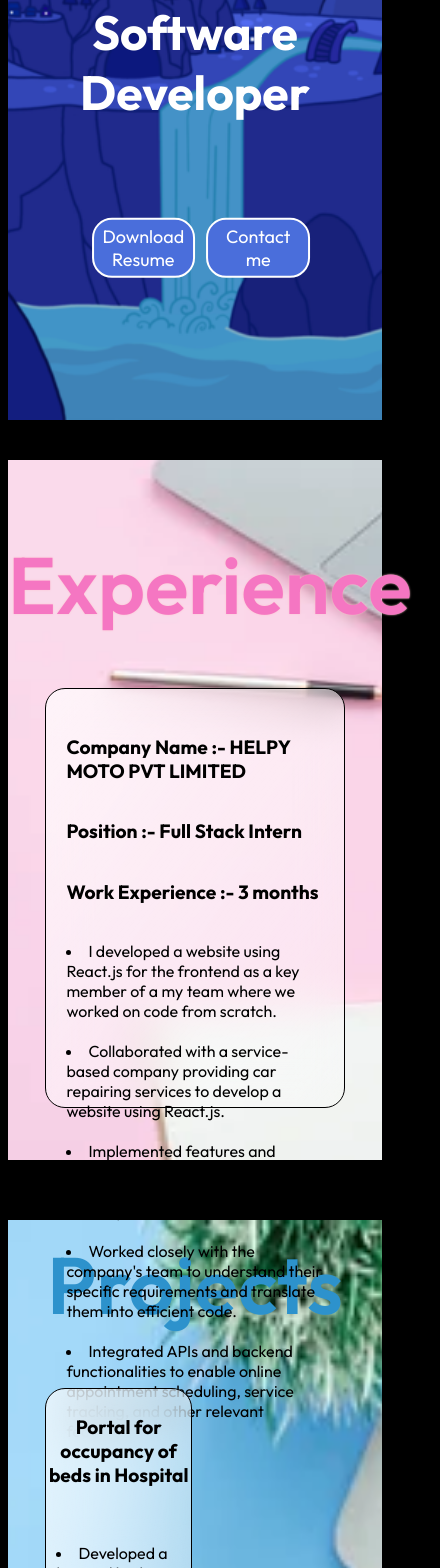
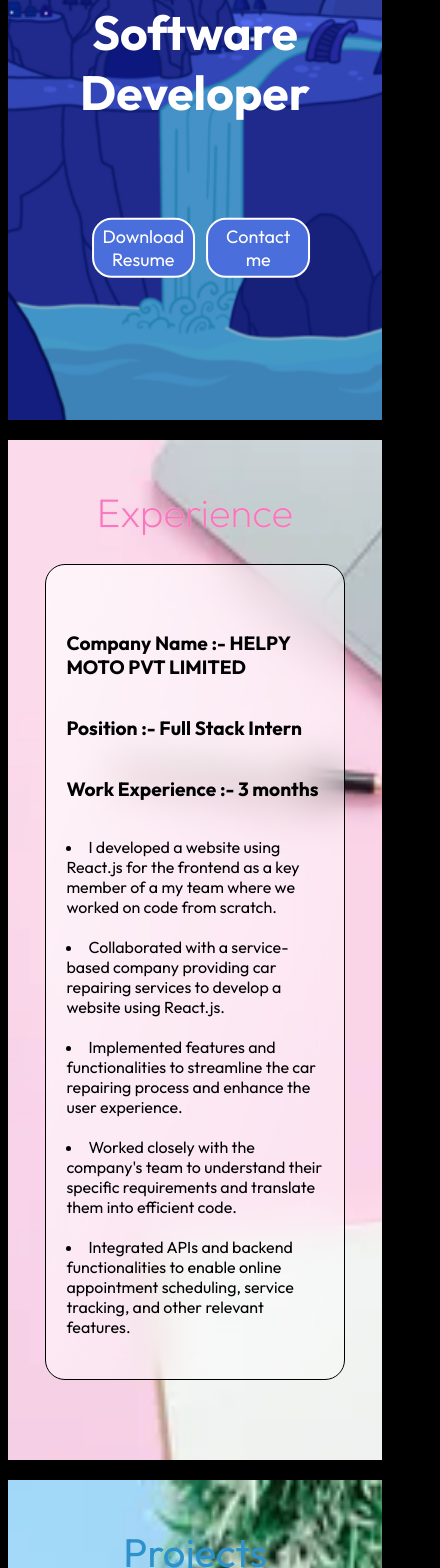
Before and after one commit to yashdarshankar2023/portfolio-react, a React (Create React App) app: page / in a window 390 px wide. Shown: the part 432-2000 px from the top of the page, 440 px wide, since content can reach past the window. Built offline with nearby package versions, Linux system fonts and the light colour scheme.

Commit message:
education commit responsive

```diff
--- a/src/App.js
+++ b/src/App.js
@@ -12,11 +12,11 @@ function App() {
     <>
     <Navbar/>
     <Home/>
-    <br/><br/>
+    <br/>
     <Experience/>
-
+    <br/>
     <Project/>
-
+    <br/>
     <Skills/>
     <Education/>
     <Footer/>
--- a/src/components/experience.js
+++ b/src/components/experience.js
@@ -5,7 +5,7 @@ import "../styles/experience.css"
 const Experience = () => {
   return (
 
-    <div className='Skills_Container'>
+    <div className='Experience_Container'>
       <br/>
       <h1>Experience</h1>
       <div className='experience'>
--- a/src/styles/education.css
+++ b/src/styles/education.css
@@ -15,14 +15,7 @@
 }
 
 
-.college_course{
-    width: 90%;
-    height: 60%;
-    margin-left: 5%;
-    display: flex;
-    border-radius: 20px;
-    z-index: 3;
-}
+
 .education_box{
     width:90%;
     height: 60%;
@@ -60,6 +53,12 @@
         background-size: 1520px 1440px;
         margin-top: 2%;
     }
+    .Education_Container h1{
+        text-align: center;
+        color: rgb(241, 127, 127);
+        font-size: 40px;
+        font-weight: 400;
+    }
     .college_course{
         width: 80%;
         height: 40%;
@@ -69,8 +68,8 @@
         display: block;
     }
     .education_box{
-        width:100%;
-        height: 100%;
+        width:90%;
+        height: 85%;
         background-color: white;
         background: linear-gradient(to right bottom, rgba(255,255,255,0.7),rgba(255,255,255,0.3));
         border-radius: 20px;
@@ -90,5 +89,20 @@
         backdrop-filter: blur(20px);
         border: 1px solid black;
     }
+    .education_table {
+        width: 100%;
+        height: 100%;
+        border-radius: 20px;
+        z-index: 3;
+        border: 1px solid black;
+        border-collapse: collapse;
+    }
+    .education_table td, .education_table th{
+        border: 1px solid gray;
+        text-align: center;
+    }
+    .education_table th:nth-child(3),.education_table th:nth-child(4),.education_table th:nth-child(1),.education_table td:nth-child(3),.education_table td:nth-child(4),.education_table td:nth-child(1){
+        display: none;
+    }
 
   }
--- a/src/styles/experience.css
+++ b/src/styles/experience.css
@@ -15,3 +15,57 @@
 
 
 }
+.Experience_Container{
+    height: 720px;
+    width: 100%;
+    background-image: url("../assets/portfolio9.webp");
+    background-position: center;
+    background-repeat: no-repeat;
+    background-size: 1520px 720px;
+    font-family: 'Fira Mono', monospace;
+    font-family: 'Outfit', sans-serif
+}
+.Experience_Container h1{
+    text-align: center;
+    color: rgb(245, 118, 194);
+    text-shadow: 0px 0px 2px pink;
+    font-size: 80px;
+    font-weight: 600;
+}
+@media (max-width: 400px) {
+    .experience{
+        align-items: center;
+        align-self: center;
+        align-content: center;
+        background-color: white;
+        background: linear-gradient(to right bottom, rgba(255,255,255,0.7),rgba(255,255,255,0.3));
+        border-radius: 20px;
+        z-index: 3;
+        backdrop-filter: blur(20px);
+        width: 80%;
+        height: 80%;
+        margin-left: 10%;
+        border: 1px solid black;
+        padding: 20px;
+
+
+    }
+    .Experience_Container{
+        height: 1020px;
+        width: 100%;
+        background-image: url("../assets/portfolio9.webp");
+        background-position: center;
+        background-repeat: no-repeat;
+        background-size: 1520px 1020px;
+        font-family: 'Fira Mono', monospace;
+        font-family: 'Outfit', sans-serif
+    }
+    .Experience_Container h1{
+        text-align: center;
+        color: rgb(245, 118, 194);
+        text-shadow: 0px 0px 2px pink;
+        font-size: 40px;
+        font-weight: 200;
+
+    }
+  }
--- a/src/styles/project.css
+++ b/src/styles/project.css
@@ -1,41 +1,45 @@
 @import url('https://fonts.googleapis.com/css2?family=Fira+Mono&family=Outfit:wght@100;200;300;400;500;600;700;800;900&display=swap');
-.Project_Container{
+
+.Project_Container {
     height: 780px;
     width: 100%;
     background-image: url("../assets/portfolio8.webp");
     background-position: center;
     background-repeat: no-repeat;
-    background-size: 1520px 720px;
+    background-size: 1520px 1500px;
     font-family: 'Fira Mono', monospace;
     font-family: 'Outfit', sans-serif
+}
 
-}
-.Project_Container h1{
+.Project_Container h1 {
     text-align: center;
     color: rgb(45, 146, 204);
     font-size: 80px;
     font-weight: 600;
 }
-.project_box{
-    width:49%;
+
+.project_box {
+    width: 49%;
     height: 100%;
     background-color: white;
-    background: linear-gradient(to right bottom, rgba(255,255,255,0.7),rgba(255,255,255,0.3));
+    background: linear-gradient(to right bottom, rgba(255, 255, 255, 0.7), rgba(255, 255, 255, 0.3));
     border-radius: 20px;
     z-index: 4;
     backdrop-filter: blur(20px);
     border: 1px solid black;
 }
-.project_box h4{
+
+.project_box h4 {
     color: black;
     text-align: center;
 
 }
-.project_box li{
+
+.project_box li {
     margin-left: 10px;
 }
 
-.projectbtn{
+.projectbtn {
     width: 60%;
     height: 50px;
     margin-left: 20%;
@@ -45,44 +49,112 @@
     border: solid 2px white;
     font-size: large;
 }
-.projectbtn:hover{
+
+.projectbtn:hover {
 
     opacity: 0.7;
 }
 
-.project_box2{
-    width:49%;
+.project_box2 {
+    width: 49%;
     height: 100%;
     margin-left: 2%;
     background-color: white;
-    background: linear-gradient(to right bottom, rgba(255,255,255,0.7),rgba(255,255,255,0.3));
+    background: linear-gradient(to right bottom, rgba(255, 255, 255, 0.7), rgba(255, 255, 255, 0.3));
     border-radius: 20px;
     z-index: 4;
     backdrop-filter: blur(20px);
     border: 1px solid black;
 }
-.project_box2 h4{
+
+.project_box2 h4 {
     color: black;
     text-align: center;
 
 }
-.project_box2 li{
+
+.project_box2 li {
     margin-left: 10px;
 }
 
 
 
 @media screen and (max-width: 600px) {
-    .Project_Container{
-        height: 1560px;
+    .Project_Container {
+        height: 1480px;
         width: 100%;
         background-image: url("../assets/portfolio8.webp");
         background-position: center;
         background-repeat: no-repeat;
-        background-size: 1520px 1440px;
+        /* background-size: 1520px 720px; */
         font-family: 'Fira Mono', monospace;
         font-family: 'Outfit', sans-serif
+    }
 
+    .Project_Container h1 {
+        text-align: center;
+        color: rgb(45, 146, 204);
+        font-size: 40px;
+        font-weight: 400;
+    }
+
+    .project_box {
+        width: 100%;
+        height: 110%;
+        background-color: white;
+        background: linear-gradient(to right bottom, rgba(255, 255, 255, 0.7), rgba(255, 255, 255, 0.3));
+        border-radius: 20px;
+        z-index: 4;
+        backdrop-filter: blur(20px);
+        border: 1px solid black;
+    }
+
+    .project_box h4 {
+        color: black;
+        text-align: center;
 
     }
-  }
+
+    .project_box li {
+        margin-left: 10px;
+    }
+
+    .projectbtn {
+        width: 60%;
+        height: 50px;
+        margin-left: 20%;
+        background-color: rgb(12, 185, 243);
+        color: white;
+        border-radius: 20px;
+        border: solid 2px white;
+        font-size: large;
+    }
+
+    .projectbtn:hover {
+
+        opacity: 0.7;
+    }
+
+    .project_box2 {
+        width: 100%;
+        height: 100%;
+        margin-left: 2%;
+        background-color: white;
+        background: linear-gradient(to right bottom, rgba(255, 255, 255, 0.7), rgba(255, 255, 255, 0.3));
+        border-radius: 20px;
+        z-index: 4;
+        backdrop-filter: blur(20px);
+        border: 1px solid black;
+        margin-top: 5%;
+    }
+
+    .project_box2 h4 {
+        color: black;
+        text-align: center;
+
+    }
+
+    .project_box2 li {
+        margin-left: 10px;
+    }
+}
--- a/src/styles/skills.css
+++ b/src/styles/skills.css
@@ -1,6 +1,6 @@
 @import url('https://fonts.googleapis.com/css2?family=Fira+Mono&family=Outfit:wght@100;200;300;400;500;600;700;800;900&display=swap');
 .Skills_Container{
-    height: 700px;
+    height: 720px;
     width: 100%;
     background-image: url("../assets/portfolio9.webp");
     background-position: center;
@@ -31,23 +31,7 @@
     font-size: large;
 
 }
-/* .skill_table{
 
-    width: 100%;
-    height: 80%;
-
-
-
-}
-.skill_table td,.skill_table th{
-    padding: 1%;
-    font-size: large;
-
-    border-radius: 20px;
-    text-align: center;
-
-
-} */
 
 .course_box{
     width:69%;
@@ -80,3 +64,86 @@
 .course_box button:hover{
     background-color: rgb(241, 127, 127);
 }
+
+
+.college_course{
+    width: 90%;
+    height: 60%;
+    margin-left: 5%;
+    display: flex;
+    border-radius: 20px;
+    z-index: 3;
+}
+
+@media screen and (max-width: 600px) {
+    .Skills_Container{
+        height: 1520px;
+        width: 100%;
+        background-image: url("../assets/portfolio9.webp");
+        background-position: center;
+        background-repeat: no-repeat;
+        background-size: 1520px 1520px;
+        font-family: 'Fira Mono', monospace;
+        font-family: 'Outfit', sans-serif
+    }
+    .Skills_Container h1{
+        text-align: center;
+        color: rgb(245, 118, 194);
+        text-shadow: 0px 0px 2px pink;
+        font-size: 40px;
+        font-weight: 400;
+    }
+    .skill_box{
+        width: 80%;
+        height: 105%;
+        background-color: white;
+        background: linear-gradient(to right bottom, rgba(255,255,255,0.7),rgba(255,255,255,0.3));
+        border-radius: 20px;
+        z-index: 3;
+        backdrop-filter: blur(20px);
+        border: 1px solid black;
+        border-collapse: collapse;
+        padding: 1%;
+        margin-left: 5%;
+        font-size: large;
+        margin-top: 10%;
+
+    }
+
+
+    .course_box{
+        width:100%;
+        height: 50%;
+        background-color: white;
+        background: linear-gradient(to right bottom, rgba(255,255,255,0.7),rgba(255,255,255,0.3));
+        border-radius: 20px;
+        z-index: 4;
+        backdrop-filter: blur(20px);
+        border: 1px solid black;
+        font-size: small;
+        padding-left: 2%;
+    }
+    .course_box h4{
+        color: black;
+        text-align: center;
+
+    }
+    .course_box li{
+        margin-left: 10px;
+    }
+
+    .course_box button{
+        border-radius: 10px;
+        height: 50px;
+        width: 200px;
+        background-color: pink;
+
+    }
+    .course_box button:hover{
+        background-color: rgb(241, 127, 127);
+    }
+
+
+
+
+}
```
Also changed, not shown: src/components/skill.js (+0 -17 lines), src/components/extra.txt (added).
